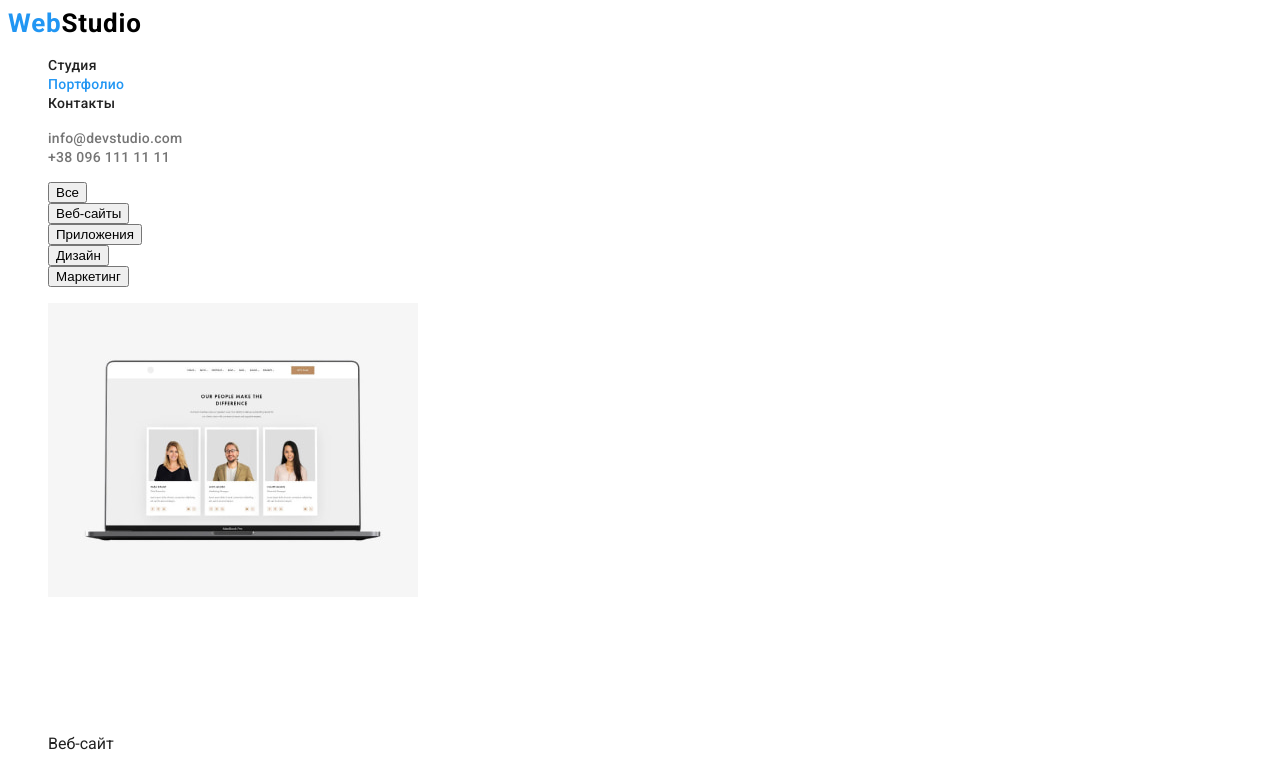
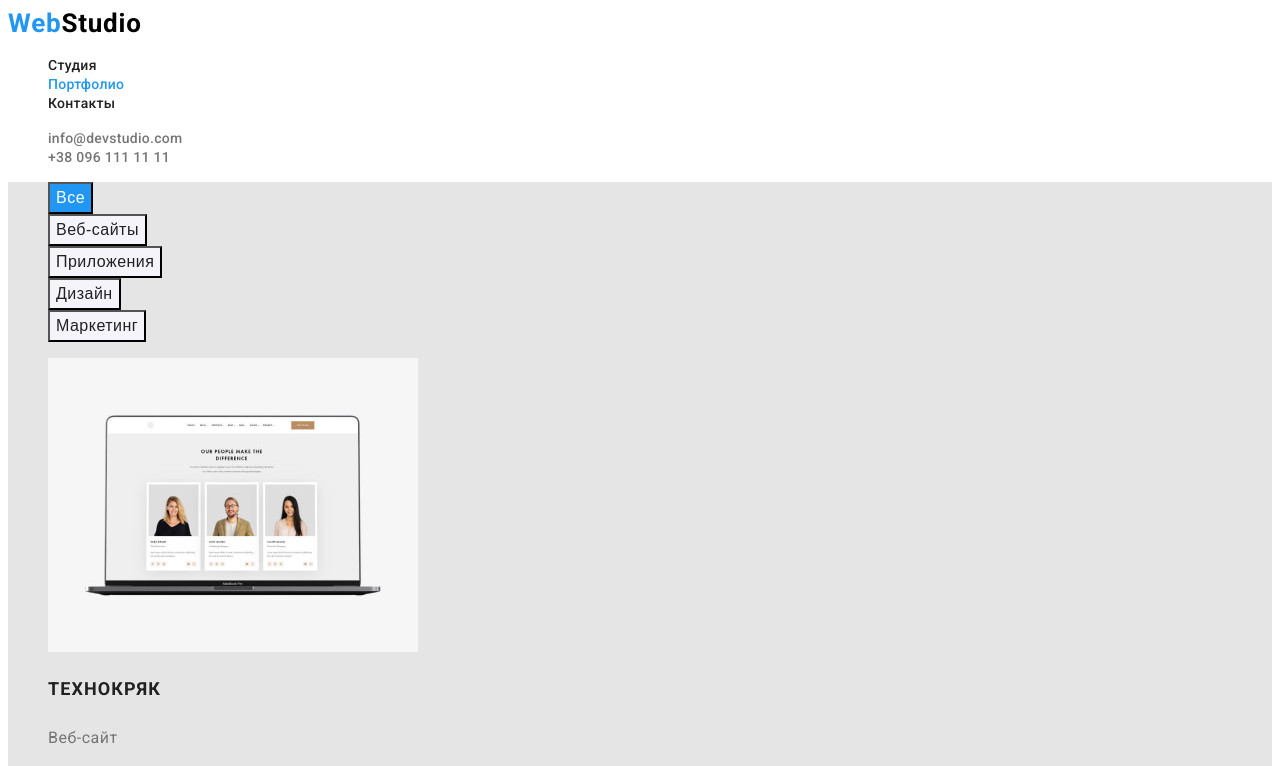
Before and after one commit to EvgenyVeliki/goit-markup-hw-02, a plain HTML site: page portfolio.html in a window 1280 px wide. Shown: the top 766 px of the page. Drawn offline with Linux system fonts and the light colour scheme.

Commit message:
Работа над ошибками

```diff
--- a/css/style.css
+++ b/css/style.css
@@ -156,6 +156,52 @@ body {
   color: var(--p-txt-cl);
 }
 
+/* Main Portfolio*/
+.main {
+  background-color: var(--line-bg-cl);
+}
+
+.main-button {
+  font-weight: 500;
+  font-size: 16px;
+  line-height: calc(26 / 16);
+  letter-spacing: 0.03em;
+  color: var(--maim-txt-cl);
+  background-color: var(--our-team-bg-cl);
+  cursor: pointer;
+}
+.main-button-title {
+  font-weight: 500;
+  font-size: 16px;
+  line-height: calc(26 / 16);
+  letter-spacing: 0.03em;
+  color: var(--header-bg-cl);
+  background-color: var(--button-bg-cl);
+  cursor: pointer;
+}
+
+.main-title {
+  font-weight: 700;
+  font-size: 18px;
+  line-height: calc(36 / 18);
+  letter-spacing: 0.06em;
+  color: var(--maim-txt-cl);
+}
+
+.main-txt {
+  font-weight: 400;
+  font-size: 16px;
+  line-height: calc(30 / 16);
+  letter-spacing: 0.03em;
+  color: var(--p-txt-cl);
+}
+
+.main-button:hover,
+.main-button:focus {
+  background-color: var(--button-bg-cl);
+  color: var(--header-bg-cl);
+}
+
 /* Footer */
 .logo-link-footer {
   font-weight: 700;
@@ -196,3 +242,8 @@ body {
 .contacts-adress {
   font-style: normal;
 }
+
+.footer-link:hover,
+.footer-link:focus {
+  color: var(--header-bg-cl);
+}
```
